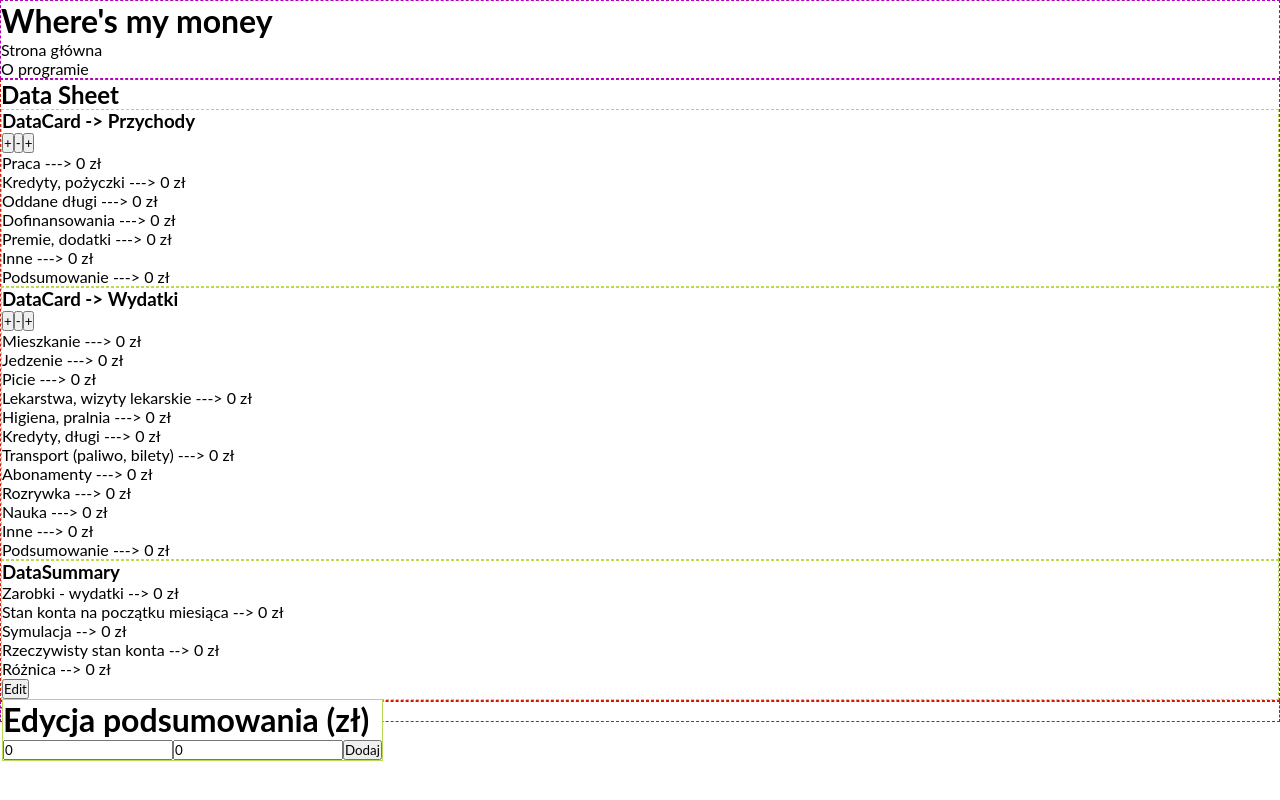
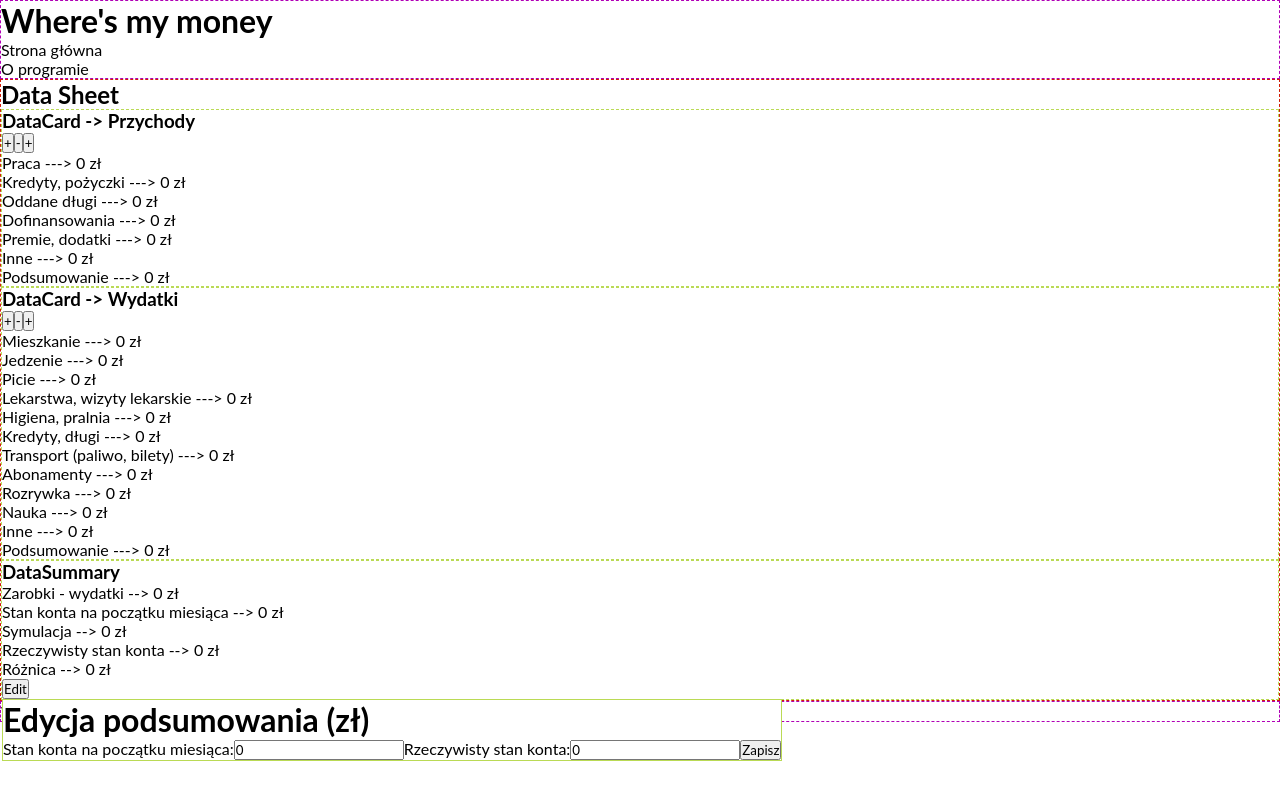
Before and after one commit to eksl/Wheres_my_money, a React (Create React App) app: page / in a window 1280 px wide. Both pictures are taken after a click on the button "Edit". Built offline with nearby package versions, Linux system fonts and the light colour scheme.

Commit message:
Improved removing category

```diff
--- a/src/components/content/dataSheet/dataCard/DataCard.js
+++ b/src/components/content/dataSheet/dataCard/DataCard.js
@@ -50,17 +50,21 @@ class DataCard extends Component {
     }));
   };
 
+  calculateTotalValue = () => {
+    let totalSum = 0;
+    for (let i = 0; i < this.state.items.length; i++) {
+      totalSum += this.state.items[i].sum;
+    }
+    return totalSum;
+  };
+
   // Get data from AddMoney modal component
   onAddMoney = (category, newSum) => {
     let newItems = [...this.state.items];
     let id = newItems.findIndex(el => el.title === category);
     newItems[id].sum += newSum;
 
-    // Calculate total value
-    let totalSum = 0;
-    for (let i = 0; i < this.state.items.length; i++) {
-      totalSum += this.state.items[i].sum;
-    }
+    let totalSum = this.calculateTotalValue();
 
     this.setState(state => ({
       total: totalSum,
@@ -70,6 +74,13 @@ class DataCard extends Component {
   };
 
   componentDidUpdate(prevProps, prevState) {
+    if (this.state.items.length !== prevState.items.length) {
+      let totalSum = this.calculateTotalValue();
+      this.setState(state => ({
+        total: totalSum
+      }));
+    }
+
     if (
       this.state.total !== prevState.total &&
       typeof this.props.getTotal === "function"
--- a/src/components/content/modals/EditSummary.js
+++ b/src/components/content/modals/EditSummary.js
@@ -28,6 +28,7 @@ class EditSummary extends Component {
     return (
       <div className="edit-summary">
         <h1>Edycja podsumowania (zł)</h1>
+        <label>Stan konta na początku miesiąca:</label>
         <input
           type="number"
           name="begin"
@@ -35,6 +36,7 @@ class EditSummary extends Component {
           onChange={this.handleBeginChange}
           placeholder="np. 1000"
         />
+        <label>Rzeczywisty stan konta:</label>
         <input
           type="number"
           name="current"
@@ -42,7 +44,7 @@ class EditSummary extends Component {
           onChange={this.handleCurrentChange}
           placeholder="np. 1000"
         />
-        <button onClick={this.handleButtonClick}>Dodaj</button>
+        <button onClick={this.handleButtonClick}>Zapisz</button>
       </div>
     );
   }
--- a/src/components/content/modals/RemoveCategory.js
+++ b/src/components/content/modals/RemoveCategory.js
@@ -25,6 +25,7 @@ class RemoveCategory extends Component {
           value={this.state.category}
           onChange={this.handleCategoryChange}
         >
+          <option></option>
           {this.state.categories.map(item => (
             <option key={item.title}>{item.title}</option>
           ))}
```
